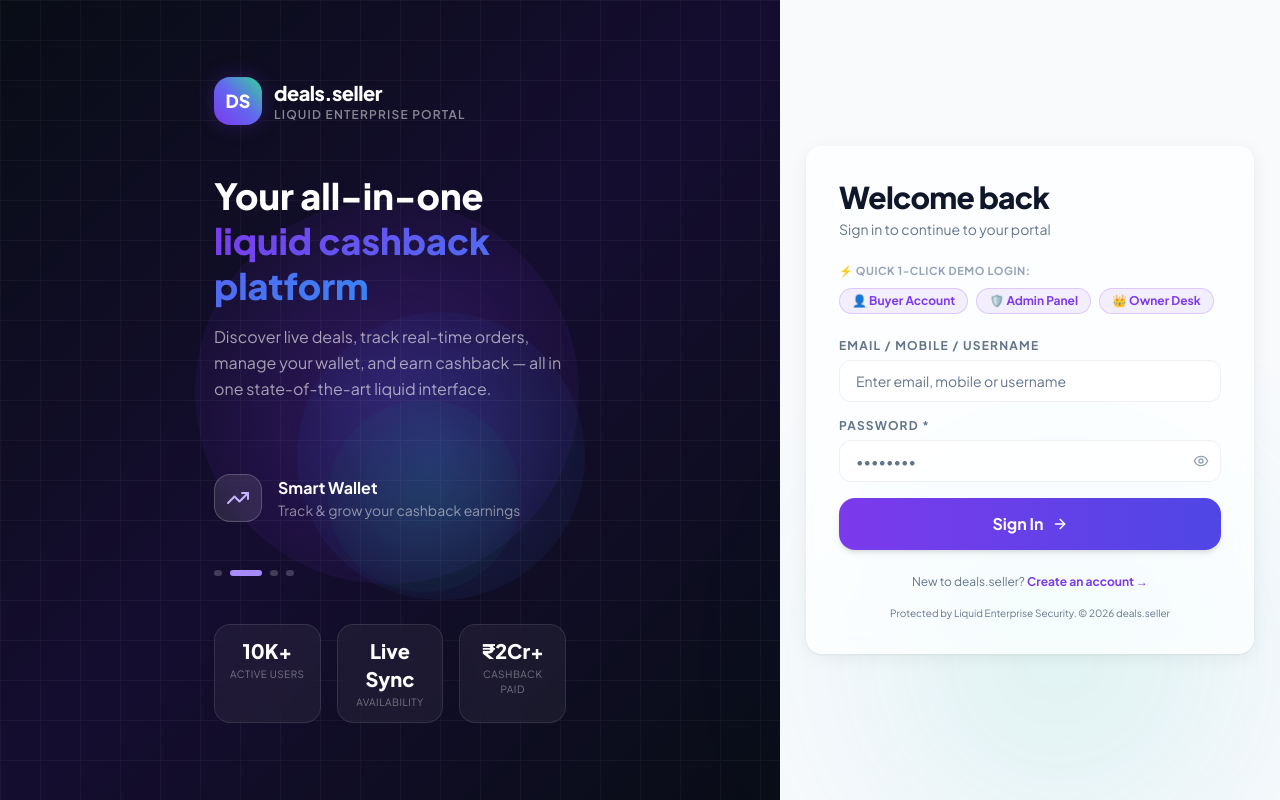
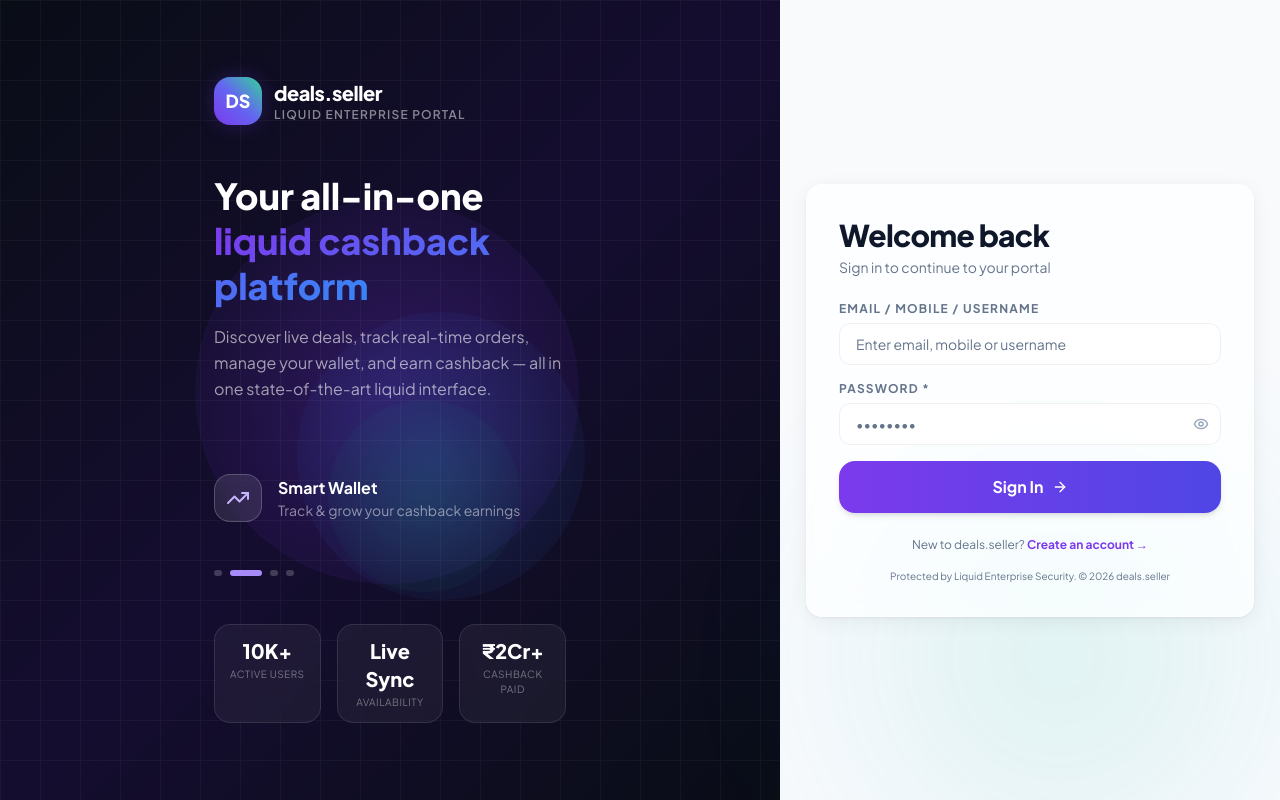
Before and after one commit to forbesayush/deals-seller-portal, a Next.js app: page /login in a window 1280 px wide. Built offline with nearby package versions, Linux system fonts and the light colour scheme.

Commit message:
fix: remove quick demo login pills from login page

```diff
--- a/src/pages/login.tsx
+++ b/src/pages/login.tsx
@@ -231,35 +231,7 @@ export default function Login() {
               </p>
             </div>
 
-            {/* Quick Autofill Pills (Sign In mode only) */}
-            {!isRegister && (
-              <div className="mb-6">
-                <p className="text-[11px] font-bold uppercase tracking-wider text-slate-400 mb-2">⚡ Quick 1-Click Demo Login:</p>
-                <div className="flex flex-wrap gap-2">
-                  <button
-                    type="button"
-                    onClick={() => { setIdentifier('alwaysayushsourav162@gmail.com'); setPassword('ekta@123'); setError(''); }}
-                    className="liquid-pill cursor-pointer"
-                  >
-                    👤 Buyer Account
-                  </button>
-                  <button
-                    type="button"
-                    onClick={() => { setIdentifier('admin@deals.seller.com'); setPassword('admin@123'); setError(''); }}
-                    className="liquid-pill cursor-pointer"
-                  >
-                    🛡️ Admin Panel
-                  </button>
-                  <button
-                    type="button"
-                    onClick={() => { setIdentifier('owner@deals.seller.com'); setPassword('owner@123'); setError(''); }}
-                    className="liquid-pill cursor-pointer"
-                  >
-                    👑 Owner Desk
-                  </button>
-                </div>
-              </div>
-            )}
+
 
             {/* Success Alert */}
             {successMsg && (
```
